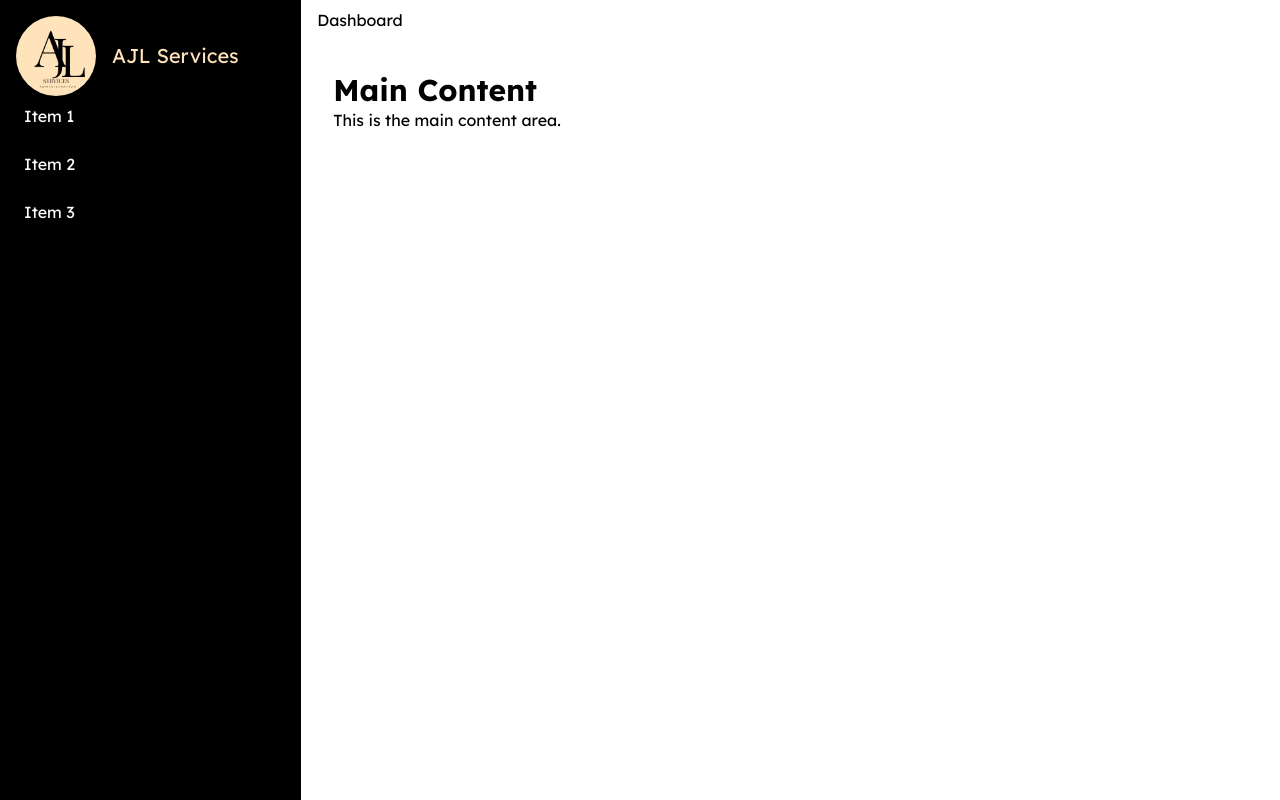
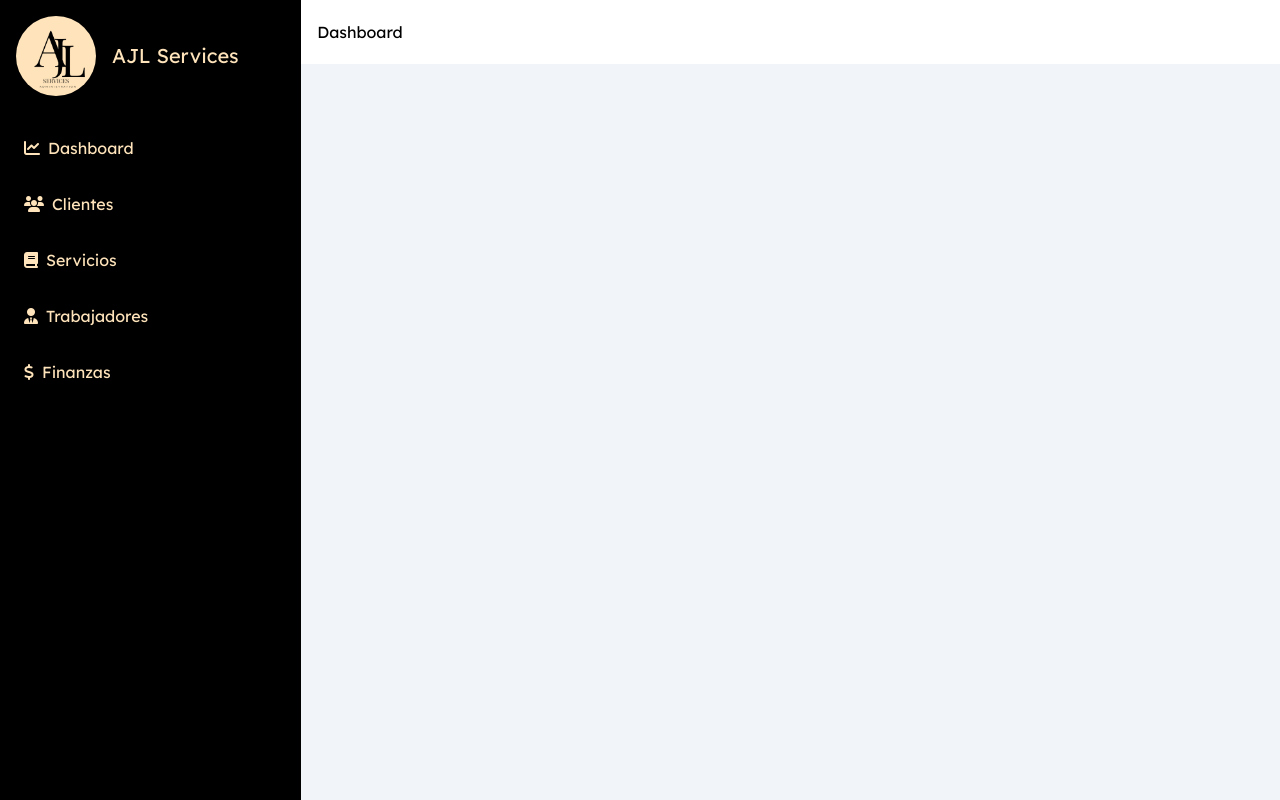
Before and after one commit to adminLTR/AJLT, a React (Vite) app in the folder fuentes/frontend/: page / in a window 1280 px wide. Built offline with nearby package versions, Linux system fonts and the light colour scheme.

Commit message:
sidebar completado

```diff
--- a/fuentes/frontend/src/Layout.jsx
+++ b/fuentes/frontend/src/Layout.jsx
@@ -29,16 +29,38 @@ export default function Layout() {
                     <img src={Logo} alt="ALT Services" className="rounded-full" width={80}/>
                     <h2 className="text-xl text-primary">AJL Services</h2>
                 </div>
-                <ul>
-                    <li className="mb-2"><a href="#" className="block p-2">Item 1</a></li>
-                    <li className="mb-2"><a href="#" className="block p-2">Item 2</a></li>
-                    <li className="mb-2"><a href="#" className="block p-2">Item 3</a></li>
+                <ul className="py-8">
+                    <li className="mb-4">
+                        <Link className="link-primary flex gap-2 items-center" to={'/'}>
+                            <i className="fa-solid fa-chart-line"></i> Dashboard
+                        </Link>
+                    </li>
+                    <li className="mb-4">
+                        <Link className="link-primary flex gap-2 items-center" to={'/'}>
+                            <i className="fa-solid fa-users"></i> Clientes
+                        </Link>
+                    </li>
+                    <li className="mb-4">
+                        <Link className="link-primary flex gap-2 items-center" to={'/'}>
+                            <i className="fa-solid fa-book"></i> Servicios
+                        </Link>
+                    </li>
+                    <li className="mb-4">
+                        <Link className="link-primary flex gap-2 items-center" to={'/'}>
+                            <i className="fa-solid fa-user-tie"></i> Trabajadores
+                        </Link>
+                    </li>
+                    <li className="mb-4">
+                        <Link className="link-primary flex gap-2 items-center" to={'/'}>
+                            <i className="fa-solid fa-dollar-sign"></i> Finanzas
+                        </Link>
+                    </li>
                 </ul>
             </aside>
 
-            <div className="w-full">
+            <div className="w-full flex flex-col">
                 {/* header */}
-                <div className="px-4 py-2 w-full flex justify-between items-center">
+                <div className="px-4 py-5 w-full flex justify-between items-center">
                     <div className="flex gap-2 items-center">
                         {/* Toggle button for mobile */}
                         <div className="md:hidden flex items-center p-4">
@@ -56,9 +78,8 @@ export default function Layout() {
                 </div>
 
                 {/* Main content */}
-                <div className="flex-1 p-8">
-                    <h1 className="text-3xl font-bold">Main Content</h1>
-                    <p>This is the main content area.</p>
+                <div className="flex-1 p-8 overflow-scroll scroll-hide bg-slate-100">
+
                 </div>
             </div>
         </div>
```
